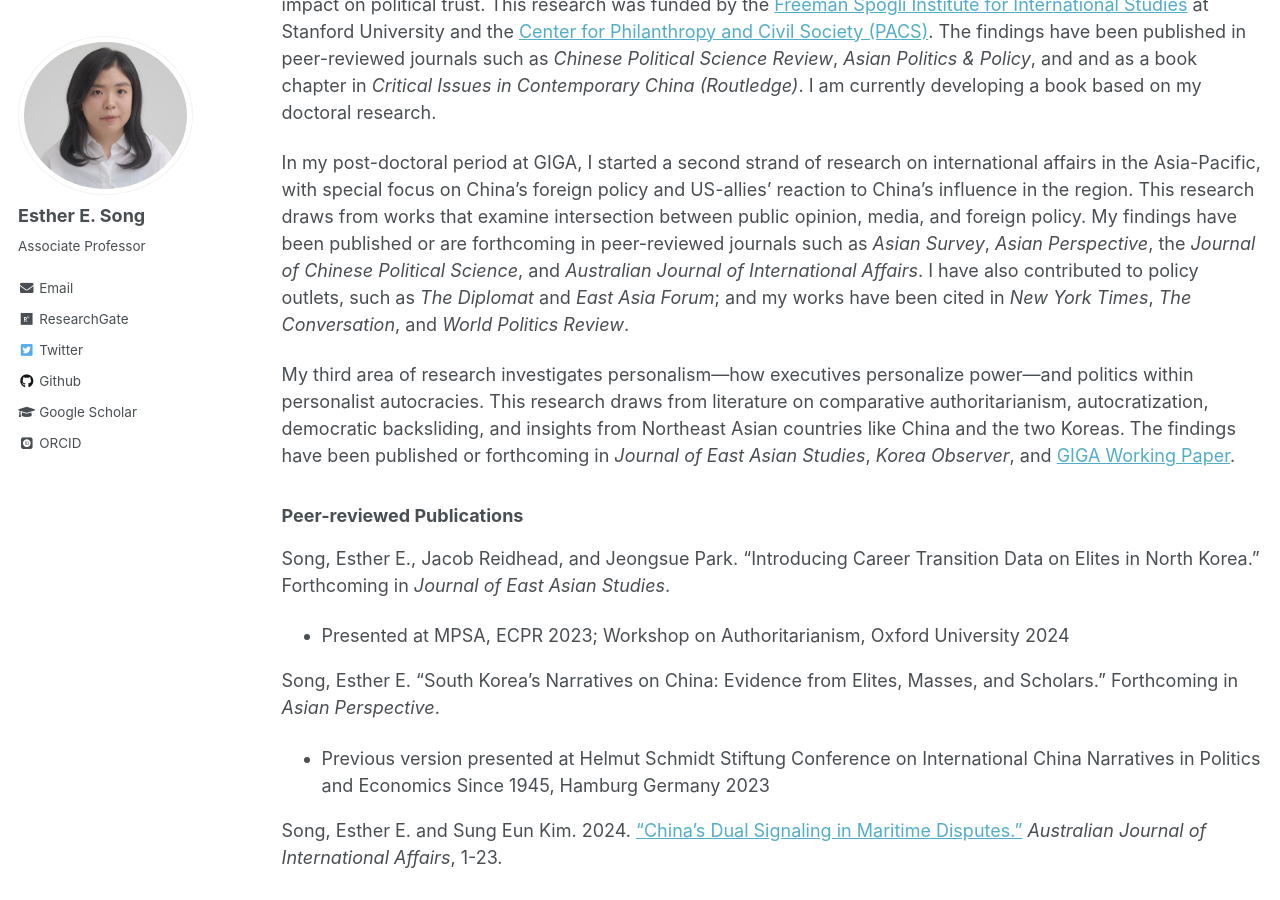
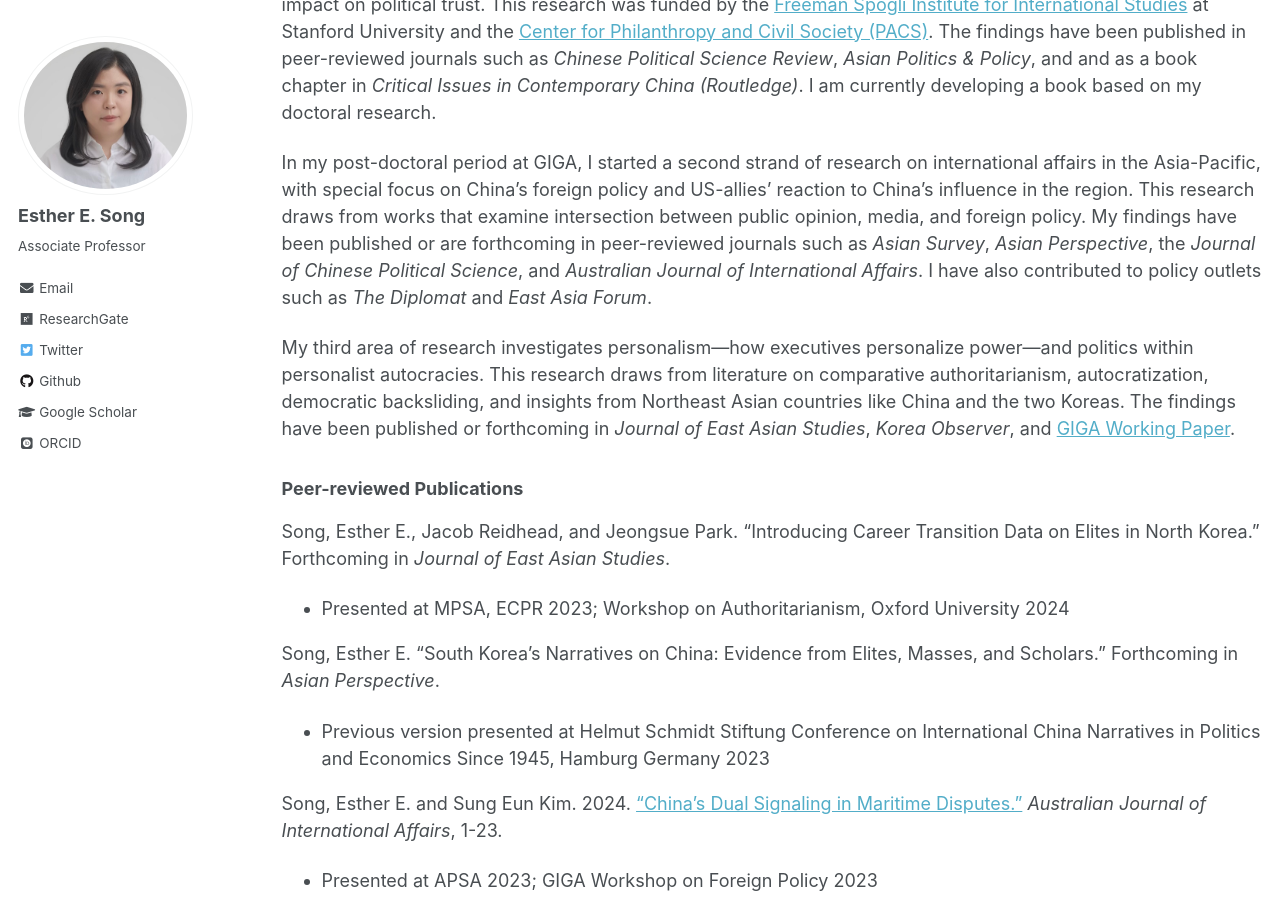
Before and after one commit to ehsong/ehsong.github.io, a Jekyll site: the page built from _pages/research.md, in a window 1280 px wide and 900 px high, scrolled down 494 px. Built offline with Jekyll 4.4.1, drawn with Linux system fonts in a browser that asks for light colours; some web fonts are replaced.

Commit message:
Update research.md

```diff
--- a/_pages/research.md
+++ b/_pages/research.md
@@ -10,7 +10,7 @@
 
 During my doctoral studies at Stanford, I investigated NGO-state relations in China, focusing on the evolution of civil society and NGO policies and its effect on political trust. This research led me to undertake Mandarin Chinese language training at [Tsinghua University](https://www.tsinghua.edu.cn/en/) (2014, 2015), conduct fieldwork in Beijing, Shanghai, and Wuhan (2015-2018), where I interviewed grassroots NGOs and neighborhood-level government institutions. My project also led to a pre-doctoral fellowship at the [School of Development and Public Policy at Fudan University](https://www.fudan.edu.cn/en/2019/0514/c295a96700/page.psp) (2017-2018). There, I conducted an original survey on citizen perceptions of social services outsourced to NGOs and their impact on political trust. This research was funded by the [Freeman Spogli Institute for International Studies](https://fsi.stanford.edu/) at Stanford University and the [Center for Philanthropy and Civil Society (PACS)](https://pacscenter.stanford.edu/). The findings have been published in peer-reviewed journals such as *Chinese Political Science Review*, *Asian Politics & Policy*, and and as a book chapter in *Critical Issues in Contemporary China (Routledge)*. I am currently developing a book based on my doctoral research.
 
-In my post-doctoral period at GIGA, I started a second strand of research on international affairs in the Asia-Pacific, with special focus on China's foreign policy and US-allies' reaction to China's influence in the region. This research draws from works that examine intersection between public opinion, media, and foreign policy. My findings have been published or are forthcoming in peer-reviewed journals such as *Asian Survey*, *Asian Perspective*, the *Journal of Chinese Political Science*, and *Australian Journal of International Affairs*. I have also contributed to policy outlets, such as *The Diplomat* and *East Asia Forum*; and my works have been cited in *New York Times*, *The Conversation*, and *World Politics Review*.
+In my post-doctoral period at GIGA, I started a second strand of research on international affairs in the Asia-Pacific, with special focus on China's foreign policy and US-allies' reaction to China's influence in the region. This research draws from works that examine intersection between public opinion, media, and foreign policy. My findings have been published or are forthcoming in peer-reviewed journals such as *Asian Survey*, *Asian Perspective*, the *Journal of Chinese Political Science*, and *Australian Journal of International Affairs*. I have also contributed to policy outlets such as *The Diplomat* and *East Asia Forum*.
 
 My third area of research investigates personalism—how executives personalize power—and politics within personalist autocracies. This research draws from literature on comparative authoritarianism, autocratization, democratic backsliding, and insights from Northeast Asian countries like China and the two Koreas. The findings have been published or forthcoming in *Journal of East Asian Studies*, *Korea Observer*, and [GIGA Working Paper](https://www.giga-hamburg.de/en/publications/giga-working-papers/personnel-institutions-power-revisiting-concept-of-executive-personalisation).
 
```
